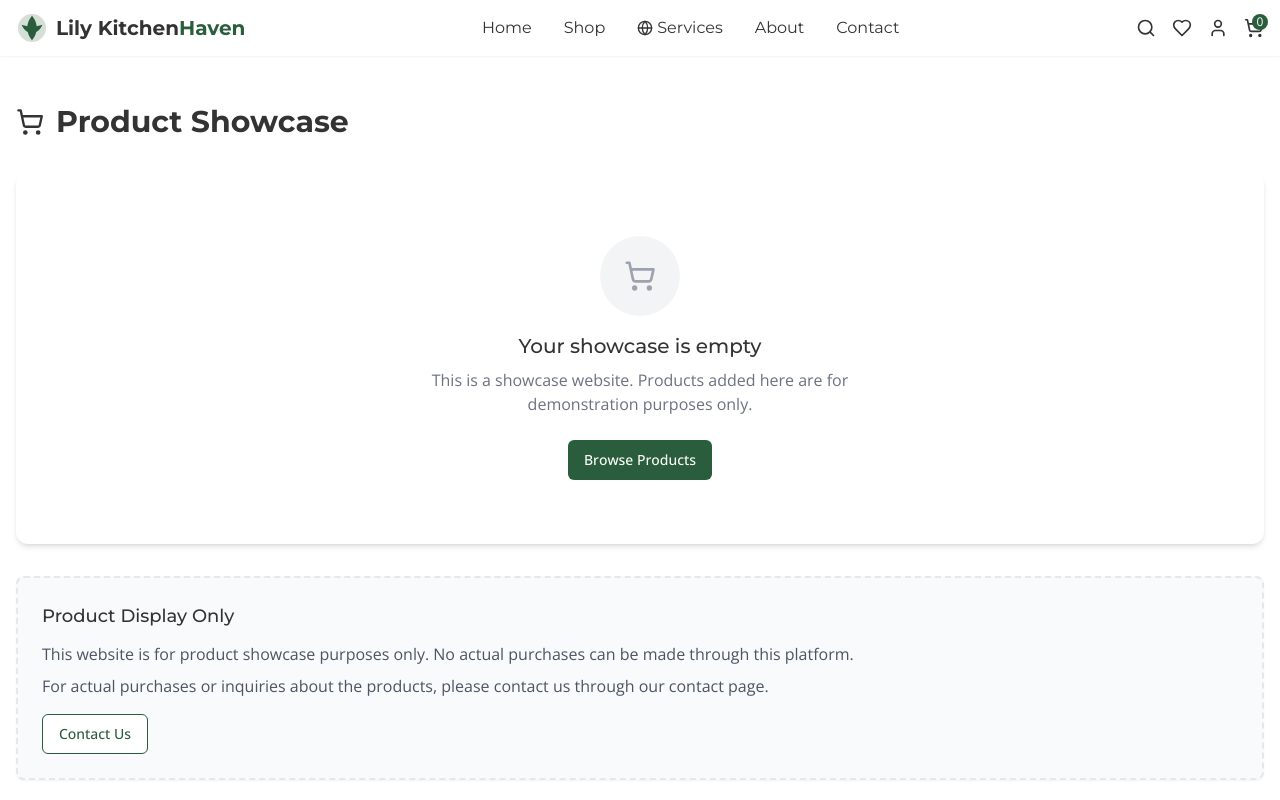
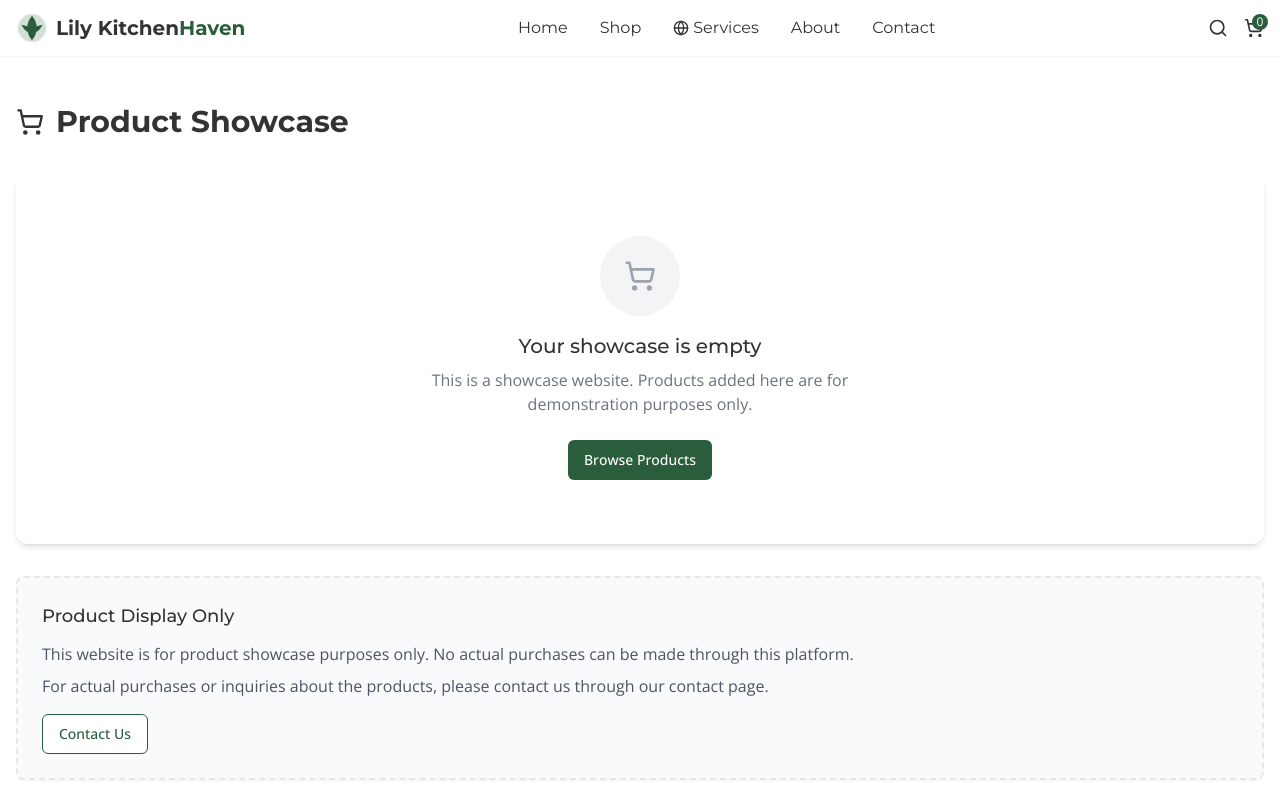
Before and after one commit to bonnyoswald/lily-kitchen-haven, a React (Vite) app: page /cart in a window 1280 px wide. Shown: the top 800 px of the page. Built offline with nearby package versions, Linux system fonts and the light colour scheme.

Commit message:
Remove wishlist and account links
Remove wishlist and my account links from the navbar.

```diff
--- a/src/components/Navbar.tsx
+++ b/src/components/Navbar.tsx
@@ -4,8 +4,6 @@ import { Link } from 'react-router-dom';
 import {
   ShoppingCart,
   Search,
-  User,
-  Heart,
   Menu,
   X,
   Globe
@@ -72,12 +70,6 @@ const Navbar = () => {
             <button onClick={toggleSearch} className="text-charcoal hover:text-primary transition-colors">
               <Search size={20} />
             </button>
-            <Link to="/wishlist" className="text-charcoal hover:text-primary transition-colors hidden sm:block">
-              <Heart size={20} />
-            </Link>
-            <Link to="/account" className="text-charcoal hover:text-primary transition-colors hidden sm:block">
-              <User size={20} />
-            </Link>
             <Link to="/cart" className="text-charcoal hover:text-primary transition-colors relative">
               <ShoppingCart size={20} />
               <span className="absolute -top-1 -right-1 bg-primary text-white text-xs w-4 h-4 flex items-center justify-center rounded-full">
@@ -127,12 +119,6 @@ const Navbar = () => {
               <Link to="/contact" className="font-montserrat text-charcoal hover:text-primary transition-colors p-2 hover:bg-gray-100 rounded-md">
                 Contact
               </Link>
-              <Link to="/wishlist" className="font-montserrat text-charcoal hover:text-primary transition-colors p-2 hover:bg-gray-100 rounded-md sm:hidden">
-                Wishlist
-              </Link>
-              <Link to="/account" className="font-montserrat text-charcoal hover:text-primary transition-colors p-2 hover:bg-gray-100 rounded-md sm:hidden">
-                My Account
-              </Link>
             </nav>
           </div>
         )}
```
